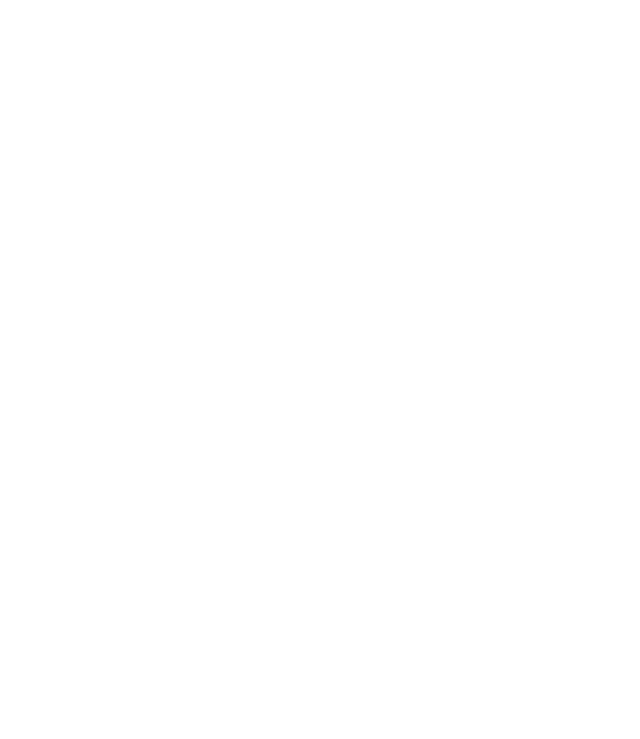
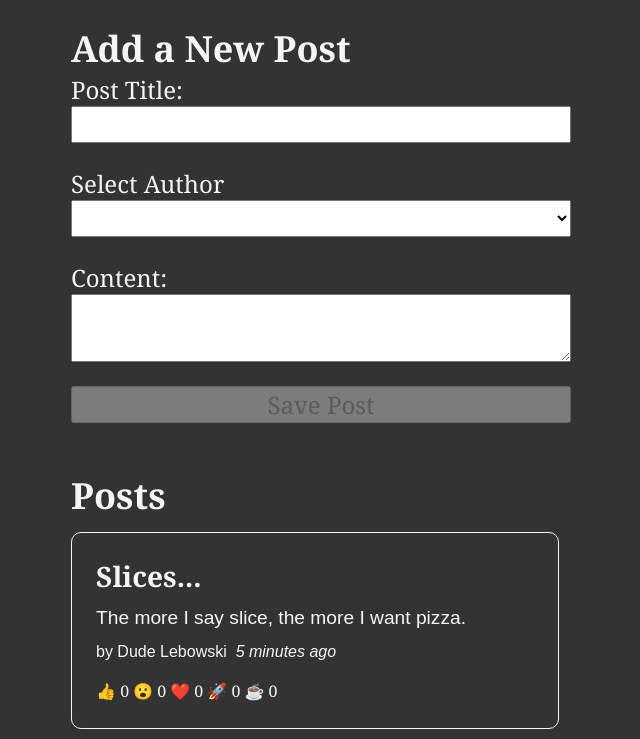
Before and after one commit to DiskMethod/redux-toolkit-blog-practice-project2, a React (Create React App) app: page / in a window 1280 px wide. Shown: the top 739 px of the page, without its empty margins (319-959 px from the left). Built offline with nearby package versions, Linux system fonts and the light colour scheme.

Commit message:
Intro, app structure & dataflow

```diff
--- a/package.json
+++ b/package.json
@@ -7,6 +7,8 @@
     "@testing-library/jest-dom": "^5.16.4",
     "@testing-library/react": "^13.3.0",
     "@testing-library/user-event": "^13.5.0",
+    "date-fns": "^2.28.0",
+    "nanoid": "^4.0.0",
     "react": "^18.2.0",
     "react-dom": "^18.2.0",
     "react-redux": "^8.0.2",
--- a/src/App.jsx
+++ b/src/App.jsx
@@ -1,5 +1,13 @@
+import AddPostForm from "./features/posts/AddPostForm";
+import PostsList from "./features/posts/PostsList";
+
 function App() {
-  return <div></div>;
+  return (
+    <main>
+      <AddPostForm />
+      <PostsList />
+    </main>
+  );
 }
 
 export default App;
--- a/src/app/store.js
+++ b/src/app/store.js
@@ -1,5 +1,10 @@
 import { configureStore } from "@reduxjs/toolkit";
+import postsReducer from "../features/posts/postsSlice";
+import usersReducer from "../features/users/usersSlice";
 
 export const store = configureStore({
-  reducer: {},
+  reducer: {
+    posts: postsReducer,
+    users: usersReducer,
+  },
 });
--- /dev/null
+++ b/src/features/posts/AddPostForm.jsx
@@ -0,0 +1,80 @@
+import React, { useState } from "react";
+import { useDispatch, useSelector } from "react-redux";
+import { postAdded } from "./postsSlice";
+import { selectAllUsers } from "../users/usersSlice";
+
+const AddPostForm = () => {
+  const [title, setTitle] = useState("");
+  const [content, setContent] = useState("");
+  const [authorId, setAuthorId] = useState("");
+
+  const dispatch = useDispatch();
+  const users = useSelector(selectAllUsers);
+
+  const onTitleChanged = (e) => {
+    setTitle(e.target.value);
+  };
+
+  const onContentChanged = (e) => {
+    setContent(e.target.value);
+  };
+
+  const onAuthorChanged = (e) => {
+    setAuthorId(e.target.value);
+  };
+
+  const onSavePostClicked = () => {
+    if (title && content && authorId) {
+      dispatch(postAdded(title, content, authorId));
+      setTitle("");
+      setContent("");
+      setAuthorId("");
+    }
+  };
+
+  const canSave = Boolean(title) && Boolean(content) && Boolean(authorId);
+
+  const options = users.map((user) => (
+    <option key={user.id} value={user.id}>
+      {user.name}
+    </option>
+  ));
+
+  return (
+    <section>
+      <h2>Add a New Post</h2>
+      <form>
+        <label htmlFor="postTitle">Post Title:</label>
+        <input
+          type="text"
+          id="postTitle"
+          name="postTitle"
+          value={title}
+          onChange={onTitleChanged}
+        />
+        <label htmlFor="author">Select Author</label>
+        <select
+          name="author"
+          id="author"
+          value={authorId}
+          onChange={onAuthorChanged}
+        >
+          <option value=""></option>
+          {options}
+        </select>
+        <label htmlFor="postContent">Content:</label>
+        <textarea
+          id="postContent"
+          name="postContent"
+          value={content}
+          onChange={onContentChanged}
+        />
+        <button type="button" onClick={onSavePostClicked} disabled={!canSave}>
+          Save Post
+        </button>
+      </form>
+    </section>
+  );
+};
+
+export default AddPostForm;
--- /dev/null
+++ b/src/features/posts/PostAuthor.jsx
@@ -0,0 +1,11 @@
+import React from "react";
+import { useSelector } from "react-redux";
+import { selectUserById } from "../users/usersSlice";
+
+const PostAuthor = ({ id }) => {
+  const author = useSelector(selectUserById(id));
+
+  return <span>by {author ? author.name : "Unknown author"}</span>;
+};
+
+export default PostAuthor;
--- /dev/null
+++ b/src/features/posts/PostsList.jsx
@@ -0,0 +1,34 @@
+import { useSelector } from "react-redux";
+import { selectAllPosts } from "./postsSlice";
+import PostAuthor from "./PostAuthor";
+import TimeAgo from "./TimeAgo";
+import ReactionButtons from "./ReactionButtons";
+
+const PostsList = () => {
+  const posts = useSelector(selectAllPosts);
+
+  const orderedPosts = posts
+    .slice()
+    .sort((a, b) => b.date.localeCompare(a.date));
+
+  const renderedPosts = orderedPosts.map((post) => (
+    <article key={post.id}>
+      <h3>{post.title}</h3>
+      <p>{post.content.substring(0, 100)}</p>
+      <p className="postCredit">
+        <PostAuthor id={post.userId} />
+        <TimeAgo timestamp={post.date} />
+      </p>
+      <ReactionButtons post={post} />
+    </article>
+  ));
+
+  return (
+    <section>
+      <h2>Posts</h2>
+      {renderedPosts}
+    </section>
+  );
+};
+
+export default PostsList;
--- /dev/null
+++ b/src/features/posts/ReactionButtons.jsx
@@ -0,0 +1,36 @@
+import React from "react";
+import { useDispatch } from "react-redux";
+import { reactionAdded } from "./postsSlice";
+
+const reactionEmoji = {
+  thumbsUp: "👍",
+  wow: "😮",
+  heart: "❤️",
+  rocket: "🚀",
+  coffee: "☕",
+};
+
+const ReactionButtons = ({ post }) => {
+  const dispatch = useDispatch();
+
+  const onReactionClicked = (reaction) => {
+    dispatch(reactionAdded(post.id, reaction));
+  };
+
+  const reactionButtons = Object.entries(reactionEmoji).map(([name, emoji]) => {
+    return (
+      <button
+        key={name}
+        type="button"
+        className="reactionButton"
+        onClick={onReactionClicked.bind(null, name)}
+      >
+        {emoji} {post.reactions[name]}
+      </button>
+    );
+  });
+
+  return <div>{reactionButtons}</div>;
+};
+
+export default ReactionButtons;
--- /dev/null
+++ b/src/features/posts/TimeAgo.jsx
@@ -0,0 +1,19 @@
+import React from "react";
+import { parseISO, formatDistanceToNow } from "date-fns";
+
+const TimeAgo = ({ timestamp }) => {
+  let timeAgo = "";
+  if (timestamp) {
+    const date = parseISO(timestamp);
+    const timePeriod = formatDistanceToNow(date);
+    timeAgo = `${timePeriod} ago`;
+  }
+
+  return (
+    <span title={timestamp}>
+      &nbsp; <i>{timeAgo}</i>
+    </span>
+  );
+};
+
+export default TimeAgo;
--- /dev/null
+++ b/src/features/posts/postsSlice.js
@@ -0,0 +1,80 @@
+import { createSlice, nanoid } from "@reduxjs/toolkit";
+import { sub } from "date-fns";
+
+const initialState = [
+  {
+    id: "1",
+    title: "Learning Redux Toolkit",
+    content: "I've heard good things.",
+    userId: "1",
+    date: sub(new Date(), { minutes: 10 }).toISOString(),
+    reactions: {
+      thumbsUp: 0,
+      wow: 0,
+      heart: 0,
+      rocket: 0,
+      coffee: 0,
+    },
+  },
+  {
+    id: "2",
+    title: "Slices...",
+    content: "The more I say slice, the more I want pizza.",
+    userId: "0",
+    date: sub(new Date(), { minutes: 5 }).toISOString(),
+    reactions: {
+      thumbsUp: 0,
+      wow: 0,
+      heart: 0,
+      rocket: 0,
+      coffee: 0,
+    },
+  },
+];
+
+const postsSlice = createSlice({
+  name: "posts",
+  initialState,
+  reducers: {
+    postAdded: {
+      reducer: (state, action) => {
+        state.push(action.payload);
+      },
+      prepare: (title, content, userId) => ({
+        payload: {
+          id: nanoid(),
+          title,
+          content,
+          userId,
+          date: new Date().toISOString(),
+          reactions: {
+            thumbsUp: 0,
+            wow: 0,
+            heart: 0,
+            rocket: 0,
+            coffee: 0,
+          },
+        },
+      }),
+    },
+    reactionAdded: {
+      reducer: (state, action) => {
+        const { postId, reaction } = action.payload;
+        const post = state.find((post) => post.id === postId);
+        post.reactions[reaction] += 1;
+      },
+      prepare: (postId, reaction) => ({
+        payload: { postId, reaction },
+      }),
+    },
+  },
+});
+
+export const selectAllPosts = (state) => state.posts;
+
+export const selectPostById = (id) => (state) =>
+  state.posts.find((post) => post.id === id);
+
+export const { postAdded, reactionAdded } = postsSlice.actions;
+
+export default postsSlice.reducer;
--- /dev/null
+++ b/src/features/users/usersSlice.js
@@ -0,0 +1,20 @@
+import { createSlice } from "@reduxjs/toolkit";
+
+const initialState = [
+  { id: "0", name: "Dude Lebowski" },
+  { id: "1", name: "Neil Young" },
+  { id: "2", name: "Lucas Chagas" },
+];
+
+const usersSlice = createSlice({
+  name: "users",
+  initialState,
+  reducers: {},
+});
+
+export const selectAllUsers = (state) => state.users;
+
+export const selectUserById = (id) => (state) =>
+  state.users.find((user) => user.id === id);
+
+export default usersSlice.reducer;
--- a/src/index.css
+++ b/src/index.css
@@ -4,37 +4,66 @@
   box-sizing: border-box;
 }
 
+html {
+  font-family: Cambria, Cochin, Georgia, Times, "Times New Roman", serif;
+  background: #333;
+  color: whitesmoke;
+}
+
 body {
   min-height: 100vh;
-  font-size: 5rem;
-  display: grid;
-  place-content: center;
+  font-size: 1.5rem;
+  padding: 0 10% 10%;
 }
 
 input,
-button {
+textarea,
+button,
+select {
   font: inherit;
-  padding: 0.5rem;
+  margin-bottom: 1em;
+}
+
+main {
+  max-width: 500px;
+  margin: auto;
 }
 
 section {
+  margin-top: 1em;
+}
+
+article {
+  margin: 0.5em 0.5em 0.5em 0;
+  border: 1px solid whitesmoke;
+  border-radius: 10px;
+  padding: 1em;
+}
+
+h1 {
+  font-size: 3.5rem;
+}
+
+p {
+  font-family: Arial, Helvetica, sans-serif;
+  line-height: 1.4;
+  font-size: 1.2rem;
+  margin: 0.5em 0;
+}
+
+form {
   display: flex;
   flex-direction: column;
-  justify-content: center;
-  align-items: center;
 }
 
-input {
-  text-align: center;
-  max-width: 2.5em;
+.postCredit {
+  font-size: 1rem;
 }
 
-button {
-  font-size: 2rem;
-  margin: 0.5em 0 0.5em 0.5em;
-  min-width: 2em;
+.reactionButton {
+  margin: 0 0.25em 0 0;
+  background: transparent;
+  border: none;
+  color: whitesmoke;
+  font-size: 1rem;
 }
-
-button:first-child {
-  margin-left: 0;
-}
```
Also changed, not shown: 1 other file (tests, documents, lock files or other folders).
